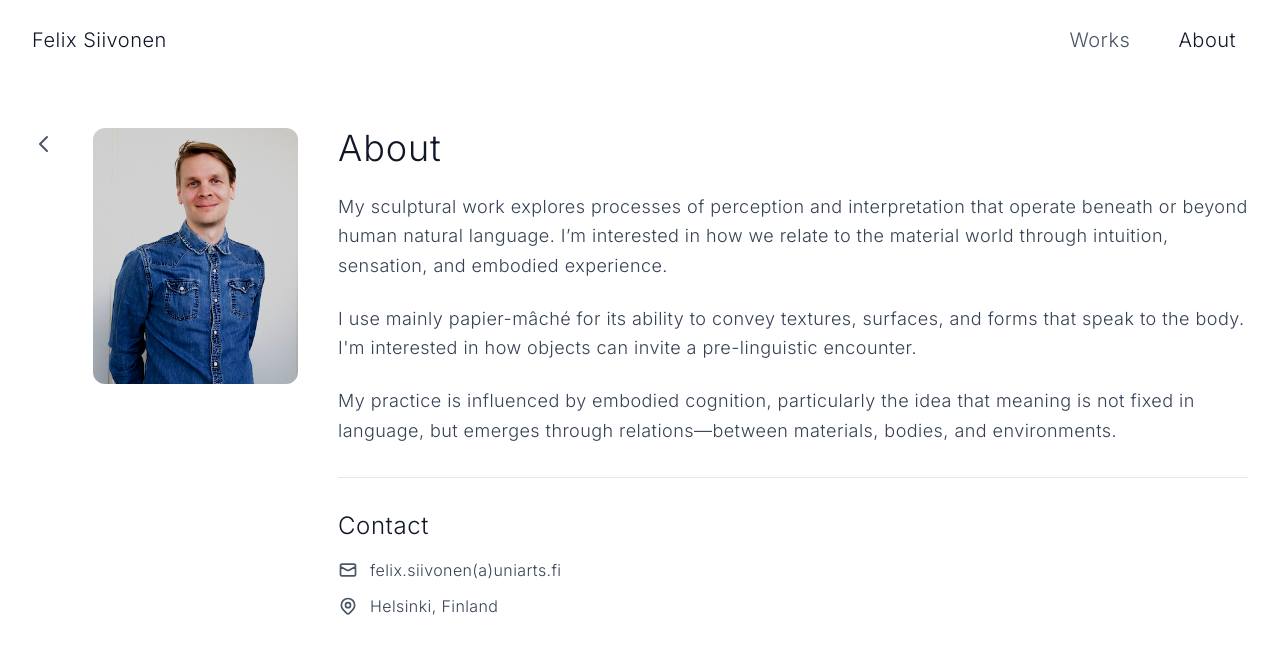
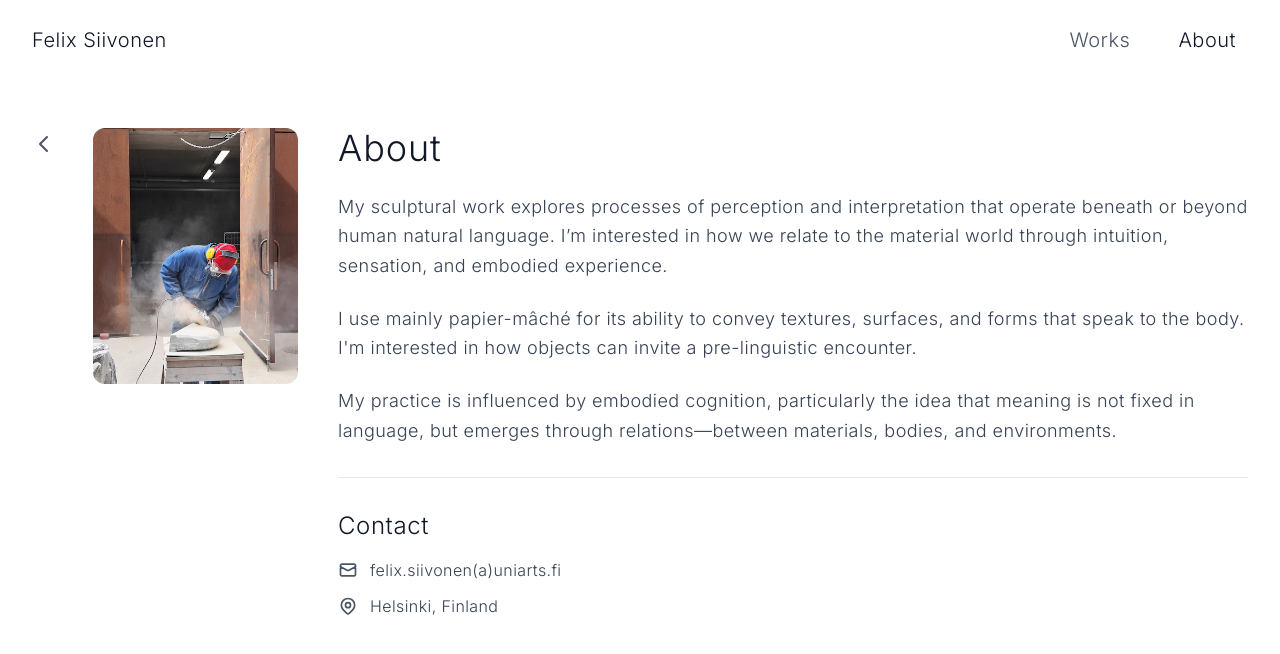
Before and after one commit to felixsii/felixsii.github.io, a SvelteKit app: page /about in a window 1280 px wide. Shown: the top 654 px of the page. Built offline with nearby package versions, Linux system fonts and the light colour scheme.

Commit message:
Update +page.svelte

```diff
--- a/src/routes/about/+page.svelte
+++ b/src/routes/about/+page.svelte
@@ -25,7 +25,7 @@
 	<div class="lg:col-span-4 pr-8">
 		<div class="aspect-[4/5] overflow-hidden rounded-xl">
 			<img
-				src="/images/felix_portrait.webp"
+				src="/images/felix_portrait_2.webp"
 				alt="Artist portrait"
 				class="w-full h-full object-cover"
 			/>
```
